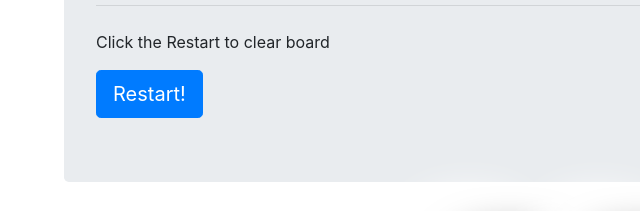
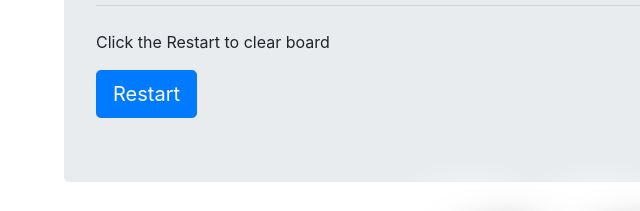
Before and after one commit to Jfkay531/tic-tac-toe-, a plain HTML site: page index.html in a window 1280 px wide. Shown: the part 131-342 px from the top of the page, 21-661 px from the left. Drawn offline with nearby package versions, Linux system fonts and the light colour scheme.

Commit message:
Update index.html

```diff
--- a/index.html
+++ b/index.html
@@ -13,7 +13,7 @@
           <h1>Welcome to TIC TAC TOE!</h1>
           <hr class="my-4">
           <p>Click the Restart to clear board</p>
-          <button id="b" class="btn btn-primary btn-lg" type="button">Restart!</button>
+          <button id="b" class="btn btn-primary btn-lg" type="button">Restart</button>
     </div>
     </div>
     <div class="xwrapper">
```
